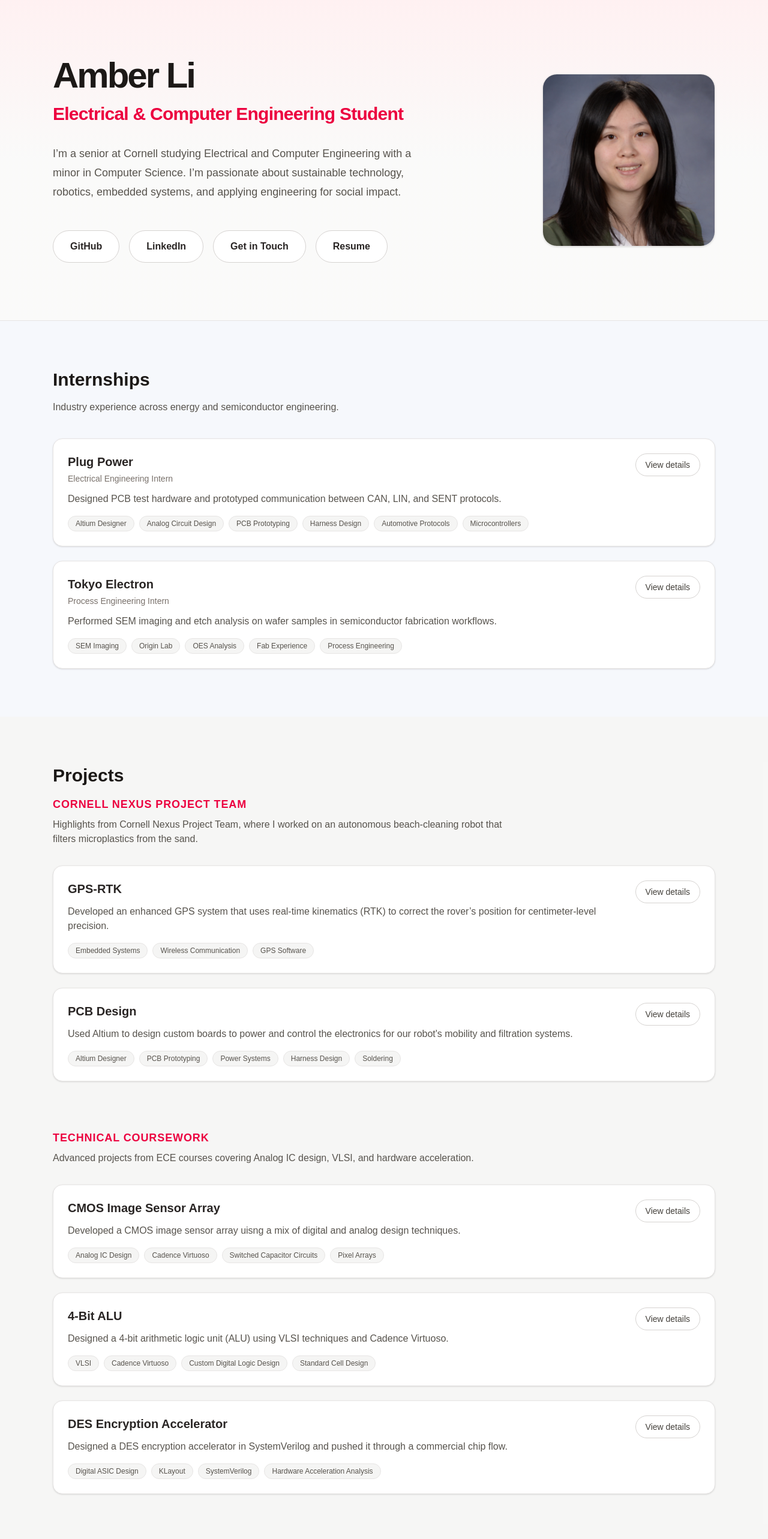
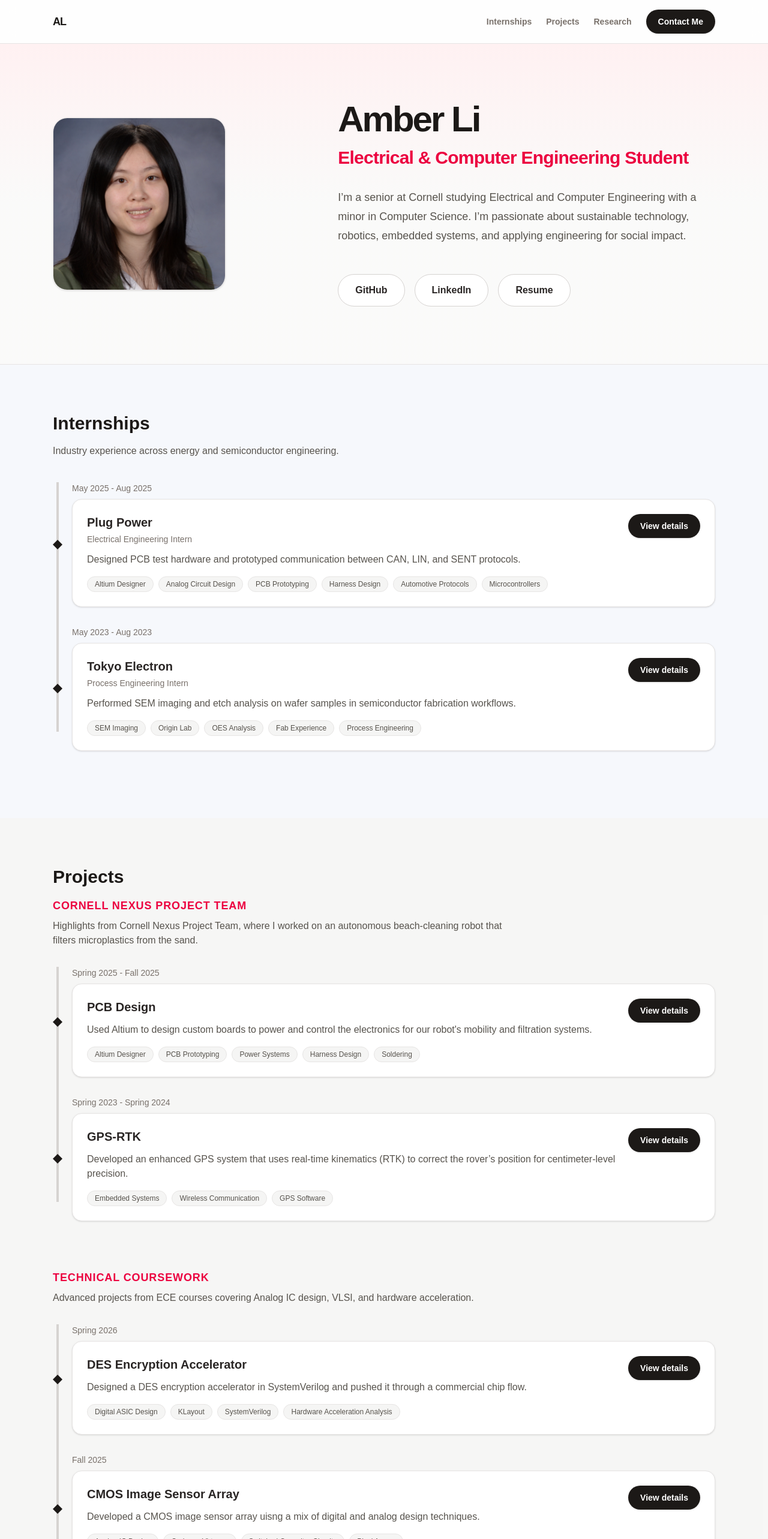
Before and after one commit to AmberL235/AmberL235.github.io, a Next.js app: page / in a window 1280 px wide. Shown: the top 2566 px of the page at 60% size. Built offline with nearby package versions, Linux system fonts and the light colour scheme.

Commit message:
added contact page and changed layout of headhsot and pdf links

```diff
--- a/app/page.tsx
+++ b/app/page.tsx
@@ -13,6 +13,7 @@ type ExpandableItem = {
   images?: string[];
   pdfLink?: string;
   tags?: string[];
+  date?: string;
 };
 
 function ExpandableCard({ item }: { item: ExpandableItem }) {
@@ -46,7 +47,13 @@ function ExpandableCard({ item }: { item: ExpandableItem }) {
         {/* Expand/Collapse Button */}
         <button
           onClick={() => setOpen(!open)}
-          className="shrink-0 rounded-full border border-stone-300 px-4 py-2 text-sm font-medium text-stone-700 transition hover:bg-stone-100"
+          className={`
+            shrink-0 rounded-full px-5 py-2.5 text-sm font-bold transition-all duration-200
+            ${open
+              ? 'bg-stone-100 text-stone-700 border border-stone-300'
+              : 'bg-stone-900 text-white shadow-sm hover:bg-stone-800 hover:shadow-md active:scale-95'
+            }
+          `}
           aria-expanded={open}
         >
           {open ? 'Hide details' : 'View details'}
@@ -57,6 +64,17 @@ function ExpandableCard({ item }: { item: ExpandableItem }) {
       {open && (
         <div className="mt-5 border-t border-stone-200 pt-5">
           <p className="mb-4 leading-7 text-stone-600">{item.details}</p>
+
+          {item.pdfLink && (
+            <a
+              href={item.pdfLink}
+              target="_blank"
+              rel="noopener noreferrer"
+              className="mt-4 inline-block text-sm font-semibold text-rose-600 hover:underline"
+            >
+              View Full Technical Report (PDF) →
+            </a>
+          )}
 
           {item.images && item.images.length > 0 && (
           <div className="mt-5 grid grid-cols-1 md:grid-cols-2 gap-6 items-start">
@@ -75,17 +93,6 @@ function ExpandableCard({ item }: { item: ExpandableItem }) {
             ))}
           </div>
         )}
-
-          {item.pdfLink && (
-            <a
-              href={item.pdfLink}
-              target="_blank"
-              rel="noopener noreferrer"
-              className="mt-4 inline-block text-sm font-semibold text-rose-600 hover:underline"
-            >
-              View Full Technical Report (PDF) →
-            </a>
-          )}
         </div>
       )}
     </div>
@@ -99,6 +106,45 @@ export default function Home() {
       document.documentElement.style.scrollBehavior = 'auto';
     };
   }, []);
+
+  function parseDate(dateStr?: string): number {
+    if (!dateStr) return 0;
+    if (dateStr.includes('Summer')) {
+      return parseInt(dateStr.split(' ')[1]) + 0.5;
+    }
+    if (dateStr.includes('Fall')) {
+      return parseInt(dateStr.split(' ')[1]) + 0.8;
+    }
+    if (dateStr.includes('Spring')) {
+      return parseInt(dateStr.split(' ')[1]) + 0.2;
+    }
+    if (dateStr.includes('-')) {
+      const [start, end] = dateStr.split('-').map(Number);
+      return (start + end) / 2;
+    }
+    return parseInt(dateStr) || 0;
+  }
+
+  <nav className="sticky top-0 z-50 w-full border-b border-stone-200 bg-white/80 backdrop-blur-md">
+    <div className="mx-auto flex max-w-6xl items-center justify-between px-6 py-4">
+      <a href="#" className="text-lg font-bold tracking-tighter text-stone-900 transition hover:text-rose-600">
+        AL
+      </a>
+
+      <div className="flex items-center gap-6 text-sm font-semibold text-stone-500">
+        <a href="#internships" className="transition hover:text-stone-900">Internships</a>
+        <a href="#projects" className="transition hover:text-stone-900">Projects</a>
+        <a href="#research" className="transition hover:text-stone-900">Research</a>
+
+        <a
+          href="/contact"
+          className="rounded-full bg-stone-900 px-5 py-2.5 text-white transition hover:bg-stone-800 shadow-sm"
+        >
+          Contact Me
+        </a>
+      </div>
+    </div>
+  </nav>
 
   const internships: ExpandableItem[] = [
     {
@@ -115,6 +161,7 @@ export default function Home() {
         Validated message conversion for a Bosch air pressure sensor by decoding data from the SENT message bitstream, then encoding it into CAN messages
         to verify transmission onto a CAN bus.`,
       images: ['/images/PCB3.jpg'],
+      date: 'May 2025 - Aug 2025',
     },
     {
       id: 'tokyo-electron',
@@ -128,22 +175,11 @@ export default function Home() {
         Performed Optical Emission Spectroscopy (OES) analysis to monitor the etch tool chamber's composition and determine optimal etching elements.
         Compiled findings using data analysis tools such as Origin Lab to support process engineers and enable quicker experiment turnaround times.`,
       images: [],
+      date: 'May 2023 - Aug 2023',
     },
   ];
 
   const nexusProjects: ExpandableItem[] = [
-    {
-      id: 'gps-rtk',
-      title: 'GPS-RTK',
-      tags: ['Embedded Systems', 'Wireless Communication', 'GPS Software'],
-      summary:
-        'Developed an enhanced GPS system that uses real-time kinematics (RTK) to correct the rover’s position for centimeter-level precision.',
-      details:
-        `Worked on improving accuracy for the autonomous beach-cleaning robot by integrating RTK correction data into the GPS localization system.
-        This helped reduce position error drift over time and is essential for navigation on sandy beaches where wheel slipping makes position determination unreliable.
-        Set up wireless communication between the rover and base station GPS modules via Wifi for mid range wireless communication.`,
-      images: ['/images/GPS_RTK_Setup.jpg', '/images/RTK_FIXED.png'],
-    },
     {
       id: 'pcb-design',
       title: 'PCB Design',
@@ -157,10 +193,37 @@ export default function Home() {
         and provides power and controls to the motors and sensors via a Raspberry Pi, a PWM expansion chip, and motor controllers.
         Other on rover boards such as the Power Distribution Board, provide power regulation and distribution for the rover's various subsystems from our 12V battery.`,
       images: ['/images/PCB1.png', '/images/schematic1.png', '/images/Filtration Wiring Diagram.png'],
+      date: 'Spring 2025 - Fall 2025',
+    },
+    {
+      id: 'gps-rtk',
+      title: 'GPS-RTK',
+      tags: ['Embedded Systems', 'Wireless Communication', 'GPS Software'],
+      summary:
+        'Developed an enhanced GPS system that uses real-time kinematics (RTK) to correct the rover’s position for centimeter-level precision.',
+      details:
+        `Worked on improving accuracy for the autonomous beach-cleaning robot by integrating RTK correction data into the GPS localization system.
+        This helped reduce position error drift over time and is essential for navigation on sandy beaches where wheel slipping makes position determination unreliable.
+        Set up wireless communication between the rover and base station GPS modules via Wifi for mid range wireless communication.`,
+      images: ['/images/GPS_RTK_Setup.jpg', '/images/RTK_FIXED.png'],
+      date: 'Spring 2023 - Spring 2024',
     },
   ];
 
   const classProjects: ExpandableItem[] = [
+    {
+      id: '4-bit-alu',
+      title: '4-Bit ALU',
+      tags: ['VLSI', 'Cadence Virtuoso', 'Custom Digital Logic Design', 'Standard Cell Design'],
+      summary:
+        `Designed a 4-bit arithmetic logic unit (ALU) using VLSI techniques and Cadence Virtuoso.`,
+      details:
+        `Created the digital logic design for a 4-bit ALU, implementing basic arithmetic, multiplication, shifting, and logical operations.
+        The logical operations were optimized using dynamic logic.
+        The design was simulated in Cadence Virtuoso, with individual subcircuits verified for proper functionality.`,
+      images: [],
+      date: 'Spring 2025',
+    },
     {
       id: 'cmos-image-sensor-array',
       title: 'CMOS Image Sensor Array',
@@ -172,18 +235,7 @@ export default function Home() {
         row/column addressing and level shifting, correlated double sampling (CDS) for noise reduction, and an 8-bit SAR ADC.
         The sensors were optimized for low noise and high dynamic range, making them suitable for use in challenging lighting conditions.`,
       images: [],
-    },
-    {
-      id: '4-bit-alu',
-      title: '4-Bit ALU',
-      tags: ['VLSI', 'Cadence Virtuoso', 'Custom Digital Logic Design', 'Standard Cell Design'],
-      summary:
-        `Designed a 4-bit arithmetic logic unit (ALU) using VLSI techniques and Cadence Virtuoso.`,
-      details:
-        `Created the digital logic design for a 4-bit ALU, implementing basic arithmetic, multiplication, shifting, and logical operations.
-        The logical operations were optimized using dynamic logic.
-        The design was simulated in Cadence Virtuoso, with individual subcircuits verified for proper functionality.`,
-      images: [],
+      date: 'Fall 2025',
     },
     {
       id: 'des-encryption-accelerator',
@@ -196,6 +248,7 @@ export default function Home() {
         focusing on hardware acceleration for improved performance. The design was implemented and verified using a
         combination of commercial and open source tools ensuring optimal area utilization and power efficiency.`,
       images: [],
+      date: 'Spring 2026',
     },
   ];
 
@@ -212,6 +265,7 @@ export default function Home() {
         The sensors were calibrated using a multilayer perceptron model to improve the mapping between analog sensor readings and ground-truth force-torque data
         for accurate force sensing during human–robot interaction. RVIZ was used to visualize the force vectors on the arm in real time.`,
       images: ['images/Resistive Taxel Diagram.png', '/images/Arm-Cleaned.png', '/images/RVIZ.jpg', '/images/calibration.jpg'],
+      date: 'Mar 2024 - Sep 2024',
     },
     {
       id: 'feeding-nipple',
@@ -227,15 +281,60 @@ export default function Home() {
         The device will be used to characterize behavioral differences such as weaker suckling force and temperature variations that may help distinguish
         healthy calves from those likely to fall ill.`,
       images: ['/images/Instrumented_Feeding_Nipple.jpg','/images/PCB2.png', '/images/schematic2.png'],
-      pdfLink: '/pdfs/ELI SP 2025 Poster.pdf'
+      pdfLink: '/pdfs/ELI SP 2025 Poster.pdf',
+      date: 'Oct 2024 - May 2025',
     },
   ];
 
+  const sortedInternships = [...internships].sort((a, b) => parseDate(b.date) - parseDate(a.date));
+  const sortedNexusProjects = [...nexusProjects].sort((a, b) => parseDate(b.date) - parseDate(a.date));
+  const sortedClassProjects = [...classProjects].sort((a, b) => parseDate(b.date) - parseDate(a.date));
+  const sortedResearchProjects = [...researchProjects].sort((a, b) => parseDate(b.date) - parseDate(a.date));
+
   return (
     <main className="min-h-screen bg-stone-50 text-stone-800">
+      {/* Floating Navigation Bar */}
+      <nav className="sticky top-0 z-50 w-full border-b border-stone-200 bg-white/80 backdrop-blur-md">
+        <div className="mx-auto flex max-w-6xl items-center justify-between px-6 py-4">
+          {/* Home Button / Name */}
+          <a
+            href="#"
+            className="text-lg font-bold tracking-tighter text-stone-900 transition hover:text-rose-600"
+          >
+            AL
+          </a>
+
+          {/* Navigation Tabs */}
+          <div className="flex items-center gap-6 text-sm font-semibold text-stone-500">
+            <a href="#internships" className="transition hover:text-stone-900">Internships</a>
+            <a href="#projects" className="transition hover:text-stone-900">Projects</a>
+            <a href="#research" className="transition hover:text-stone-900">Research</a>
+            <a
+              href="/contact"
+              className="rounded-full bg-stone-900 px-5 py-2.5 text-white transition hover:bg-stone-800 shadow-sm"
+            >
+              Contact Me
+            </a>
+          </div>
+        </div>
+      </nav>
+
       {/* Top Intro */}
       <section className="border-b border-stone-200 bg-gradient-to-b from-rose-50 via-stone-50 to-stone-50">
-        <div className="mx-auto grid max-w-6xl gap-10 px-6 py-24 md:grid-cols-[1.3fr_0.9fr] md:items-center">
+        <div className="mx-auto grid max-w-6xl gap-10 px-6 py-24 md:grid-cols-[0.9fr_1.3fr] md:items-center">
+          <div className="flex justify-center md:justify-start"> {/* Left-align on desktop */}
+            <div className="relative h-72 w-72 overflow-hidden rounded-3xl border border-stone-200 shadow-sm">
+              <Image
+                src="/images/headshot2.png"
+                alt="Amber Li"
+                fill
+                className="object-cover"
+                priority // Use priority for the main intro image
+              />
+            </div>
+          </div>
+
+          {/* About Me */}
           <div>
             <h1 className="text-6xl font-extrabold tracking-tighter text-stone-900 md:text-6xl">
               Amber Li
@@ -263,12 +362,6 @@ export default function Home() {
                 LinkedIn
               </a>
               <a
-                href="mailto:li.amber235@gmail.com"
-                className="rounded-full border border-stone-300 bg-white px-7 py-3.5 text-base font-semibold text-stone-800 transition hover:bg-stone-100"
-              >
-                Get in Touch
-              </a>
-              <a
                 href="/pdfs/Amber Li Resume 2026.pdf"
                 target="_blank"
                 rel="noopener noreferrer"
@@ -276,41 +369,35 @@ export default function Home() {
               >
                 Resume
               </a>
-              </div>
-          </div>
-
-          {/* Headshot */}
-          <div className="flex justify-center md:justify-end">
-            <div className="relative h-72 w-72 overflow-hidden rounded-3xl border border-stone-200 shadow-sm">
-              <Image
-                src="/images/headshot2.png"
-                alt="Amber Li"
-                fill
-                className="object-cover"
-                priority // Use priority for the main intro image
-              />
             </div>
           </div>
         </div>
       </section>
 
       {/* Experience */}
-      <section id="internships" className="bg-blue-50/40">
+      <section id="internships" className="scroll-mt-20 bg-blue-50/40">
         <div className="mx-auto max-w-6xl px-6 py-20">
           <h2 className="mb-4 text-3xl font-semibold text-stone-900">Internships</h2>
           <p className="mb-10 max-w-3xl text-stone-600">
             Industry experience across energy and semiconductor engineering.
           </p>
 
-          <div className="space-y-6">
-            {internships.map((item) => (
-              <ExpandableCard key={item.id} item={item} />
+          <div className="relative">
+            <div className="absolute left-1.5 top-0 w-1 bg-stone-300" style={{ height: 'calc(100% - 2rem)' }}></div>
+            {sortedInternships.map((item, index) => (
+              <div key={item.id} className="relative flex items-center mb-8">
+                <div className="flex-shrink-0 w-4 h-4 bg-stone-900 mr-4 z-10" style={{ clipPath: 'polygon(50% 0%, 100% 50%, 50% 100%, 0% 50%)' }}></div>
+                <div className="flex-1">
+                  <p className="text-sm text-stone-500 mb-2">{item.date}</p>
+                  <ExpandableCard item={item} />
+                </div>
+              </div>
             ))}
           </div>
         </div>
       </section>
 
-      <section id="projects" className="bg-stone-100/70">
+      <section id="projects" className="scroll-mt-20 bg-stone-100/70">
         <div className="mx-auto max-w-6xl px-6 py-20">
           <h2 className="mb-4 text-3xl font-semibold text-stone-900">Projects</h2>
 
@@ -322,9 +409,16 @@ export default function Home() {
             </p>
           </div>
 
-          <div className="space-y-6">
-            {nexusProjects.map((item) => (
-              <ExpandableCard key={item.id} item={item} />
+          <div className="relative">
+            <div className="absolute left-1.5 top-0 w-1 bg-stone-300" style={{ height: 'calc(100% - 2rem)' }}></div>
+            {sortedNexusProjects.map((item, index) => (
+              <div key={item.id} className="relative flex items-center mb-8">
+                <div className="flex-shrink-0 w-4 h-4 bg-stone-900 mr-4 z-10" style={{ clipPath: 'polygon(50% 0%, 100% 50%, 50% 100%, 0% 50%)' }}></div>
+                <div className="flex-1">
+                  <p className="text-sm text-stone-500 mb-2">{item.date}</p>
+                  <ExpandableCard item={item} />
+                </div>
+              </div>
             ))}
           </div>
 
@@ -336,15 +430,22 @@ export default function Home() {
             </p>
           </div>
 
-          <div className="space-y-6">
-            {classProjects.map((item) => (
-              <ExpandableCard key={item.id} item={item} />
+          <div className="relative">
+            <div className="absolute left-1.5 top-0 w-1 bg-stone-300" style={{ height: 'calc(100% - 2rem)' }}></div>
+            {sortedClassProjects.map((item, index) => (
+              <div key={item.id} className="relative flex items-center mb-8">
+                <div className="flex-shrink-0 w-4 h-4 bg-stone-900 mr-4 z-10" style={{ clipPath: 'polygon(50% 0%, 100% 50%, 50% 100%, 0% 50%)' }}></div>
+                <div className="flex-1">
+                  <p className="text-sm text-stone-500 mb-2">{item.date}</p>
+                  <ExpandableCard item={item} />
+                </div>
+              </div>
             ))}
           </div>
         </div>
       </section>
 
-      <section id="research" className="bg-emerald-50/50">
+      <section id="research" className="scroll-mt-20 bg-emerald-50/50">
         <div className="mx-auto max-w-6xl px-6 py-20">
           <h2 className="mb-4 text-3xl font-semibold text-stone-900">Research</h2>
           <p className="mb-10 max-w-3xl text-stone-600">
@@ -352,25 +453,25 @@ export default function Home() {
             sensing, and human-centered applications.
           </p>
 
-          <div className="space-y-6">
-            {researchProjects.map((item) => (
-              <ExpandableCard key={item.id} item={item} />
+          <div className="relative">
+            <div className="absolute left-1.5 top-0 w-1 bg-stone-300" style={{ height: 'calc(100% - 2rem)' }}></div>
+            {sortedResearchProjects.map((item, index) => (
+              <div key={item.id} className="relative flex items-center mb-8">
+                <div className="flex-shrink-0 w-4 h-4 bg-stone-900 mr-4 z-10" style={{ clipPath: 'polygon(50% 0%, 100% 50%, 50% 100%, 0% 50%)' }}></div>
+                <div className="flex-1">
+                  <p className="text-sm text-stone-500 mb-2">{item.date}</p>
+                  <ExpandableCard item={item} />
+                </div>
+              </div>
             ))}
           </div>
         </div>
       </section>
 
-      <footer className="border-t border-stone-200 bg-white py-8 text-center text-stone-500">
-        <p>© <CurrentYear /> Amber Li </p>
-        <span className="hidden h-1 w-1 rounded-full bg-stone-300 md:block"></span>
-
-        {/* Email Link */}
-        <a
-          href="mailto:li.amber235@gmail.com"
-          className="transition-colors hover:text-rose-600"
-        >
-          li.amber235@gmail.com
-        </a>
+      <footer className="border-t border-stone-200 bg-white py-10">
+        <div className="flex flex-col items-center justify-center gap-4 text-sm font-medium text-stone-500 md:flex-row">
+          <p>© <CurrentYear /> Amber Li</p>
+        </div>
       </footer>
     </main>
   );
--- a/package.json
+++ b/package.json
@@ -8,7 +8,7 @@
     "start": "next start",
     "lint": "eslint",
     "export": "next export",
-    "deploy": "next build && next export"
+    "deploy": "next build"
   },
   "dependencies": {
     "next": "16.0.1",
```
Also changed, not shown: app/contact/page.tsx (added, +98 -0 lines).
